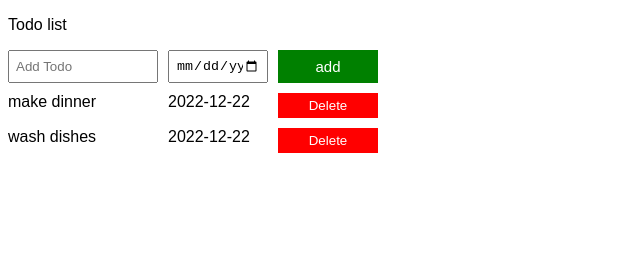
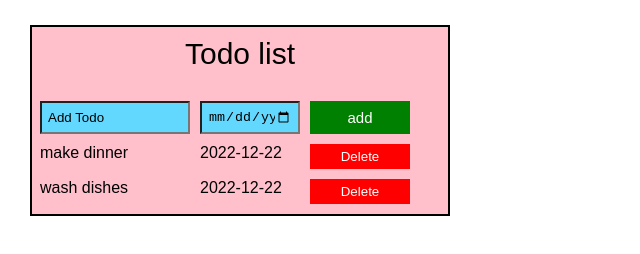
Before and after one commit to AdityaGupta-source/ToDolist, a plain HTML site: page index.html in a window 1280 px wide. Shown: the whole page, without its empty margins (0-640 px from the left). Drawn offline with Linux system fonts and the light colour scheme.

Commit message:
added some css

```diff
--- a/index.html
+++ b/index.html
@@ -7,10 +7,11 @@
     <link rel="stylesheet" href="todoliststyle.css">
   </head>
   <body>
-    <p>Todo list</p>
+    <div class = outer-container>
+    <p class="main-heading">Todo list</p>
     <div class="todo-input-grid">
     <input
-      placeholder="Add Todo"
+      placeholder="Add Todo "
       class="js-todo-input todo-input"
       onkeydown="keydownlog()"
     />
@@ -18,6 +19,7 @@
     <button onclick="todolog() " class="add">add</button>
     </div>
     <div class="js-todo-display todo-grid"></div>
+    </div>
     <script src="todolistscript.js"> </script>
   </body>
 </html>
--- a/todoliststyle.css
+++ b/todoliststyle.css
@@ -1,6 +1,21 @@
 body{
 font-family: arial;
+margin-left: 30px;
+margin-top: 25px;
 
+}
+.outer-container{
+    border: solid;
+    border-width: 2px;
+    background-color: pink;
+    padding: 10px 8px;
+    width: 400px;
+
+}
+.main-heading{
+    font-size: 30px;
+    margin-top: 0px;
+    text-align: center;
 }
 .add{
     background-color: green;
@@ -15,6 +30,7 @@ font-family: arial;
     grid-template-columns: 150px 100px 100px;
     column-gap: 10px;
     row-gap: 10px;
+
 }
 .todo-input-grid{
     margin-bottom: 10px;
@@ -24,6 +40,8 @@ font-family: arial;
 .date-input{
     padding: 6px;
     font: 12px;
+    background-color: #63d8ff;
+    color: black;
 }
 
 .delete-button{
@@ -32,3 +50,6 @@ font-family: arial;
     color: white;
     padding: 5px 10px;
 }
+.todo-input::placeholder{
+    color: black;
+}
```
